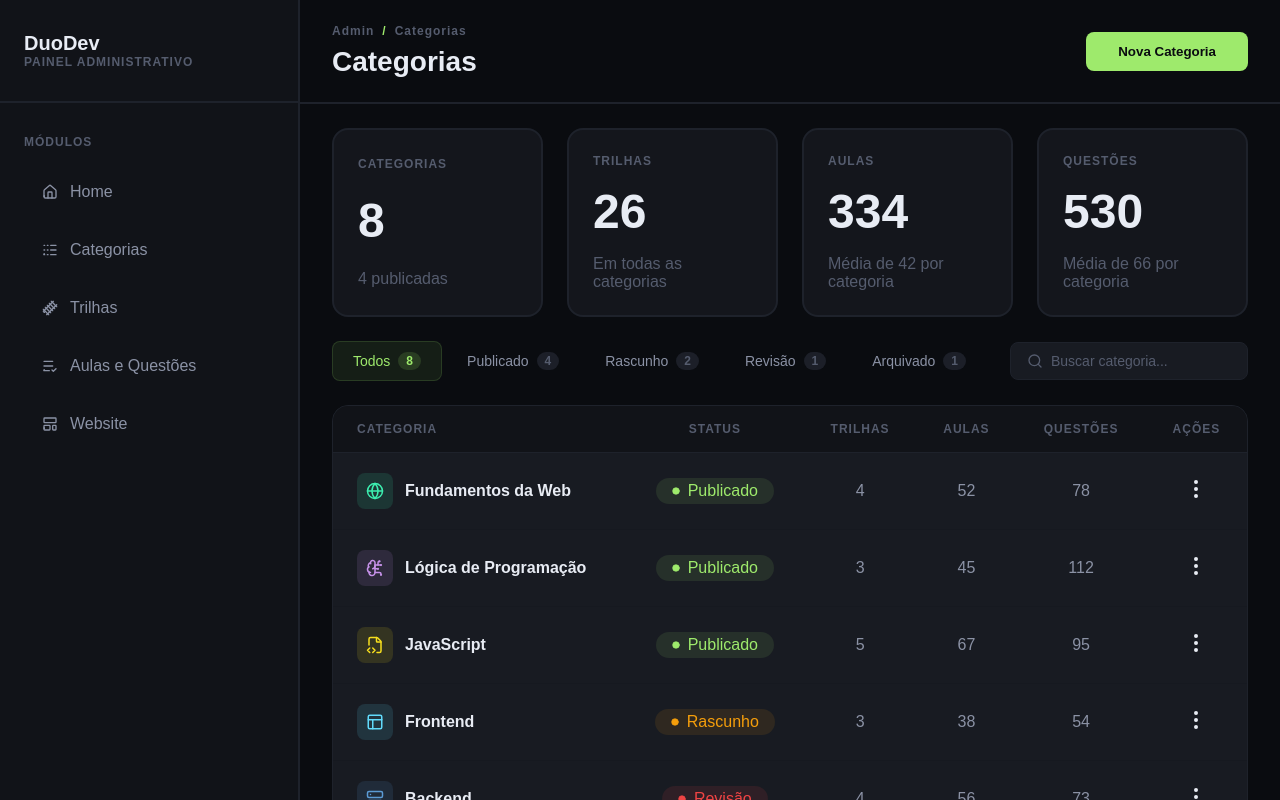
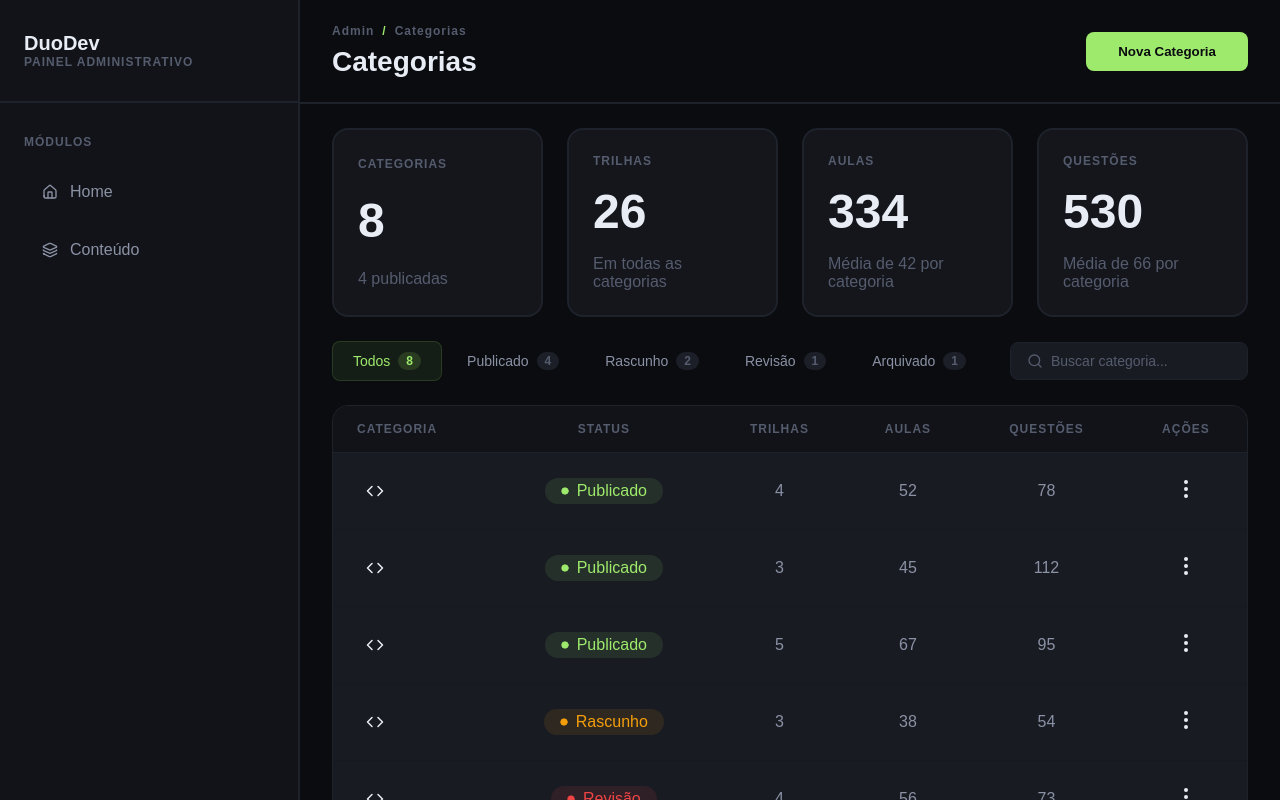
Before and after one commit to davi-job/DuoDev, a React (Vite) app in the folder apps/admin/admin-front/: page /Categorias in a window 1280 px wide. Built offline with nearby package versions, Linux system fonts and the light colour scheme.

Commit message:
REFACT(admin-front): atualizar componentes e tipos para o schema da API

```diff
--- a/apps/admin/admin-front/src/components/CelulaCategoria.tsx
+++ b/apps/admin/admin-front/src/components/CelulaCategoria.tsx
@@ -4,23 +4,23 @@ import type { LucideIcon } from 'lucide-react';
 import './CelulaCategoria.css';
 
 interface CelulaCategoriaProps {
-    nome: string;
-    icone: string;
-    corDestaque: string;
+    name: string;
+    icon: string | null;
+    thumbColor: string;
 }
 
-function CelulaCategoria({ nome, icone, corDestaque }: CelulaCategoriaProps) {
-    const Icone = (icons[icone as keyof typeof icons] as LucideIcon) ?? icons.Code;
+function CelulaCategoria({ name, icon, thumbColor }: CelulaCategoriaProps) {
+    const Icone = (icons[(icon ?? '') as keyof typeof icons] as LucideIcon) ?? icons.Code;
 
     return (
         <div className="celula-categoria">
             <div
                 className="celula-categoria-icone"
-                style={{ backgroundColor: `${corDestaque}20`, color: corDestaque }}
+                style={{ backgroundColor: `${thumbColor}20`, color: thumbColor }}
             >
                 <Icone size={18} />
             </div>
-            <span className="celula-categoria-nome">{nome}</span>
+            <span className="celula-categoria-nome">{name}</span>
         </div>
     );
 }
--- a/apps/admin/admin-front/src/components/FormularioCategoria.tsx
+++ b/apps/admin/admin-front/src/components/FormularioCategoria.tsx
@@ -5,7 +5,7 @@ import type { LucideIcon } from 'lucide-react';
 import CampoFormulario from './CampoFormulario';
 import StatusPill from './StatusPill';
 
-import type { Categoria, StatusCategoria } from '../types';
+import type { Categoria, CreateCategoriaDto, StatusCategoria } from '../types';
 import { STATUS_CONFIG } from '../types';
 
 import './FormularioCategoria.css';
@@ -23,20 +23,20 @@ const CORES_DISPONIVEIS = [
 
 interface FormularioCategoriaProps {
     categoria?: Categoria;
-    onSalvar: (dados: Omit<Categoria, 'id' | 'criadoEm' | 'atualizadoEm' | 'totalTrilhas' | 'totalAulas' | 'totalQuestoes'>) => void;
+    onSalvar: (dados: CreateCategoriaDto) => void;
     onCancelar: () => void;
 }
 
 function FormularioCategoria({ categoria, onSalvar, onCancelar }: FormularioCategoriaProps) {
-    const [nome, setNome] = useState(categoria?.nome ?? '');
-    const [descricao, setDescricao] = useState(categoria?.descricao ?? '');
+    const [name, setName] = useState(categoria?.name ?? '');
+    const [description, setDescription] = useState(categoria?.description ?? '');
     const [status, setStatus] = useState<StatusCategoria>(categoria?.status ?? 'rascunho');
-    const [icone, setIcone] = useState(categoria?.icone ?? 'Code');
-    const [corDestaque, setCorDestaque] = useState(categoria?.corDestaque ?? CORES_DISPONIVEIS[0]);
+    const [icon, setIcon] = useState(categoria?.icon ?? 'Code');
+    const [thumbColor, setThumbColor] = useState(categoria?.thumbColor ?? CORES_DISPONIVEIS[0]);
 
     function handleSubmit(e: React.FormEvent) {
         e.preventDefault();
-        onSalvar({ nome, descricao, status, icone, corDestaque });
+        onSalvar({ name, description, status, icon, thumbColor });
     }
 
     return (
@@ -44,8 +44,8 @@ function FormularioCategoria({ categoria, onSalvar, onCancelar }: FormularioCate
             <CampoFormulario label="Nome">
                 <input
                     type="text"
-                    value={nome}
-                    onChange={(e) => setNome(e.target.value)}
+                    value={name}
+                    onChange={(e) => setName(e.target.value)}
                     placeholder="Ex: Fundamentos da Web"
                     required
                 />
@@ -53,10 +53,9 @@ function FormularioCategoria({ categoria, onSalvar, onCancelar }: FormularioCate
 
             <CampoFormulario label="Descrição">
                 <textarea
-                    value={descricao}
-                    onChange={(e) => setDescricao(e.target.value)}
+                    value={description ?? ''}
+                    onChange={(e) => setDescription(e.target.value)}
                     placeholder="Descreva o objetivo desta categoria..."
-                    required
                 />
             </CampoFormulario>
 
@@ -83,16 +82,16 @@ function FormularioCategoria({ categoria, onSalvar, onCancelar }: FormularioCate
                             <button
                                 key={nomeIcone}
                                 type="button"
-                                className={`icone-opcao ${icone === nomeIcone ? 'selecionado' : ''}`}
-                                onClick={() => setIcone(nomeIcone)}
+                                className={`icone-opcao ${icon === nomeIcone ? 'selecionado' : ''}`}
+                                onClick={() => setIcon(nomeIcone)}
                                 title={nomeIcone}
                                 style={
-                                    icone === nomeIcone
-                                        ? { borderColor: corDestaque, backgroundColor: `${corDestaque}15` }
+                                    icon === nomeIcone
+                                        ? { borderColor: thumbColor, backgroundColor: `${thumbColor}15` }
                                         : undefined
                                 }
                             >
-                                <IconeComponente size={20} color={icone === nomeIcone ? corDestaque : undefined} />
+                                <IconeComponente size={20} color={icon === nomeIcone ? thumbColor : undefined} />
                             </button>
                         );
                     })}
@@ -105,29 +104,28 @@ function FormularioCategoria({ categoria, onSalvar, onCancelar }: FormularioCate
                         <button
                             key={cor}
                             type="button"
-                            className={`cor-opcao ${corDestaque === cor ? 'selecionado' : ''}`}
-                            onClick={() => setCorDestaque(cor)}
+                            className={`cor-opcao ${thumbColor === cor ? 'selecionado' : ''}`}
+                            onClick={() => setThumbColor(cor)}
                             style={{ backgroundColor: cor }}
                         />
                     ))}
                 </div>
             </CampoFormulario>
 
-            {/* Prévia */}
             <CampoFormulario label="Prévia">
                 <div className="previa-categoria">
                     <div
                         className="previa-icone"
-                        style={{ backgroundColor: `${corDestaque}20`, color: corDestaque }}
+                        style={{ backgroundColor: `${thumbColor}20`, color: thumbColor }}
                     >
                         {(() => {
-                            const Icone = icons[icone as keyof typeof icons] as LucideIcon;
+                            const Icone = icons[(icon ?? '') as keyof typeof icons] as LucideIcon ?? icons.Code;
                             return <Icone size={24} />;
                         })()}
                     </div>
                     <div className="previa-info">
-                        <span className="previa-nome">{nome || 'Nome da Categoria'}</span>
-                        <span className="previa-descricao">{descricao || 'Descrição da categoria...'}</span>
+                        <span className="previa-nome">{name || 'Nome da Categoria'}</span>
+                        <span className="previa-descricao">{description || 'Descrição da categoria...'}</span>
                     </div>
                 </div>
             </CampoFormulario>
--- a/apps/admin/admin-front/src/components/ModuleHeader.css
+++ b/apps/admin/admin-front/src/components/ModuleHeader.css
@@ -14,6 +14,20 @@
     gap: 0.5rem;
 
     margin-bottom: 0.5rem;
+}
+
+.modulo-header .breadcrumb-link {
+    color: inherit;
+    text-decoration: none;
+}
+
+.modulo-header .breadcrumb-link:hover {
+    text-decoration: underline;
+}
+
+.modulo-header button:disabled {
+    opacity: 0.4;
+    cursor: not-allowed;
 }
 
 .modulo-header button {
--- a/apps/admin/admin-front/src/components/ModuleHeader.tsx
+++ b/apps/admin/admin-front/src/components/ModuleHeader.tsx
@@ -1,31 +1,50 @@
+import { Fragment } from 'react';
+import { Link } from '@tanstack/react-router';
 import './ModuleHeader.css';
 
-interface HeaderProps {
-    path: Array<string>;
-    title: string;
-    btnLabel: string;
-    btnOnClick: () => void;
+interface PathItem {
+    label: string;
+    to?: string;
 }
 
-function ModuleHeader({ path, title, btnLabel, btnOnClick }: HeaderProps) {
+interface HeaderProps {
+    path: Array<PathItem | string>;
+    title: string;
+    btnLabel?: string;
+    btnOnClick?: () => void;
+    btnDisabled?: boolean;
+}
+
+function ModuleHeader({ path, title, btnLabel, btnOnClick, btnDisabled }: HeaderProps) {
+    const items = path.map((item) =>
+        typeof item === 'string' ? { label: item } : item,
+    );
+
     return (
         <header className="modulo-header">
             <div className="title">
                 <h4>
-                    {path.map((item, index) => (
-                        <>
-                            {index > 0 && (
-                                <span key={-index} className="title_divider">
-                                    /
-                                </span>
+                    {items.map((item, index) => (
+                        <Fragment key={index}>
+                            {index > 0 && <span className="title_divider">/</span>}
+                            {item.to ? (
+                                <Link to={item.to} className="breadcrumb-link">
+                                    {item.label}
+                                </Link>
+                            ) : (
+                                <span>{item.label}</span>
                             )}
-                            <span key={index}>{item}</span>
-                        </>
+                        </Fragment>
                     ))}
                 </h4>
                 <h2>{title}</h2>
             </div>
-            <button onClick={btnOnClick}>{btnLabel}</button>
+
+            {btnLabel && (
+                <button onClick={btnOnClick} disabled={btnDisabled}>
+                    {btnLabel}
+                </button>
+            )}
         </header>
     );
 }
--- a/apps/admin/admin-front/src/components/Sidebar.tsx
+++ b/apps/admin/admin-front/src/components/Sidebar.tsx
@@ -1,6 +1,6 @@
-import { HomeIcon, LayoutTemplateIcon, ListCheckIcon, LogsIcon, TrainTrackIcon } from 'lucide-react';
+import { HomeIcon, LayersIcon } from 'lucide-react';
+import { Link } from '@tanstack/react-router';
 import './Sidebar.css';
-import { Link } from '@tanstack/react-router';
 
 const modules = [
     {
@@ -9,24 +9,9 @@ const modules = [
         path: '/',
     },
     {
-        title: 'Categorias',
-        icon: <LogsIcon size={16} />,
-        path: 'categorias',
-    },
-    {
-        title: 'Trilhas',
-        icon: <TrainTrackIcon size={16} />,
-        path: 'trilhas',
-    },
-    {
-        title: 'Aulas e Questões',
-        icon: <ListCheckIcon size={16} />,
-        path: 'aulas&questoes',
-    },
-    {
-        title: 'Website',
-        icon: <LayoutTemplateIcon size={16} />,
-        path: 'website',
+        title: 'Conteúdo',
+        icon: <LayersIcon size={16} />,
+        path: '/conteudo',
     },
 ];
 
@@ -34,7 +19,6 @@ function Sidebar() {
     return (
         <aside className="sidebar">
             <section className="sidebar_header">
-                {/* <img src="" alt="DuoDev Logo" height={'30px'} width={'30px'} /> */}
                 <div className="sidebar_header_text">
                     <h3>DuoDev</h3>
                     <h4>PAINEL ADMINISTRATIVO</h4>
@@ -43,14 +27,18 @@ function Sidebar() {
             <section className="sidebar_nav">
                 <h4>MÓDULOS</h4>
                 <nav>
-                    {modules.map((module) => {
-                        return (
-                            <Link className="nav_link" to={`/${module.path}/`} activeProps={{ className: 'selected' }}>
-                                {module.icon}
-                                <span>{module.title}</span>
-                            </Link>
-                        );
-                    })}
+                    {modules.map((module) => (
+                        <Link
+                            key={module.path}
+                            className="nav_link"
+                            to={module.path}
+                            activeProps={{ className: 'selected' }}
+                            activeOptions={{ exact: module.path === '/' }}
+                        >
+                            {module.icon}
+                            <span>{module.title}</span>
+                        </Link>
+                    ))}
                 </nav>
             </section>
         </aside>
--- a/apps/admin/admin-front/src/types/index.ts
+++ b/apps/admin/admin-front/src/types/index.ts
@@ -2,17 +2,28 @@ export type StatusCategoria = 'publicado' | 'rascunho' | 'revisao' | 'arquivado'
 
 export interface Categoria {
     id: string;
-    nome: string;
-    descricao: string;
+    name: string;
+    description: string | null;
     status: StatusCategoria;
-    icone: string; // nome do ícone do lucide-react
-    corDestaque: string; // cor hexadecimal de destaque
-    totalTrilhas: number;
-    totalAulas: number;
-    totalQuestoes: number;
-    criadoEm: string;
-    atualizadoEm: string;
+    icon: string | null;
+    thumbColor: string;
+    totalTrails: number;
+    totalLessons: number;
+    totalQuestions: number;
+    totalChallenges: number;
+    createdAt: string;
+    updatedAt: string;
 }
+
+export interface CreateCategoriaDto {
+    name: string;
+    description?: string;
+    status?: StatusCategoria;
+    icon?: string;
+    thumbColor: string;
+}
+
+export interface UpdateCategoriaDto extends Partial<CreateCategoriaDto> {}
 
 export const STATUS_CONFIG: Record<
     StatusCategoria,
```
